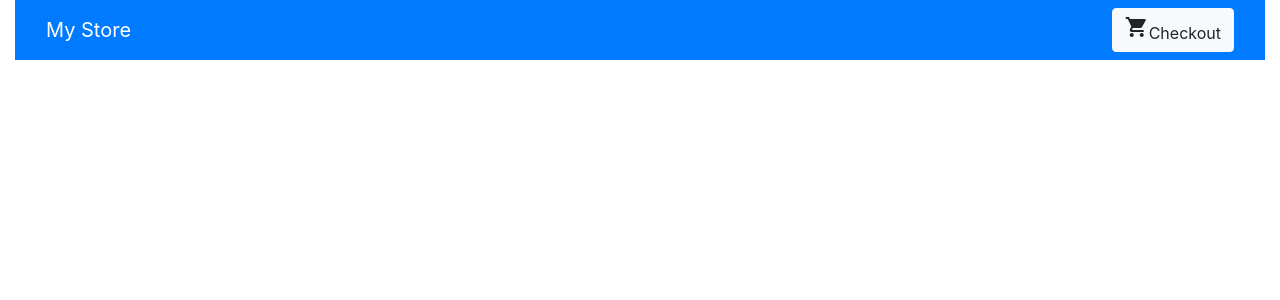
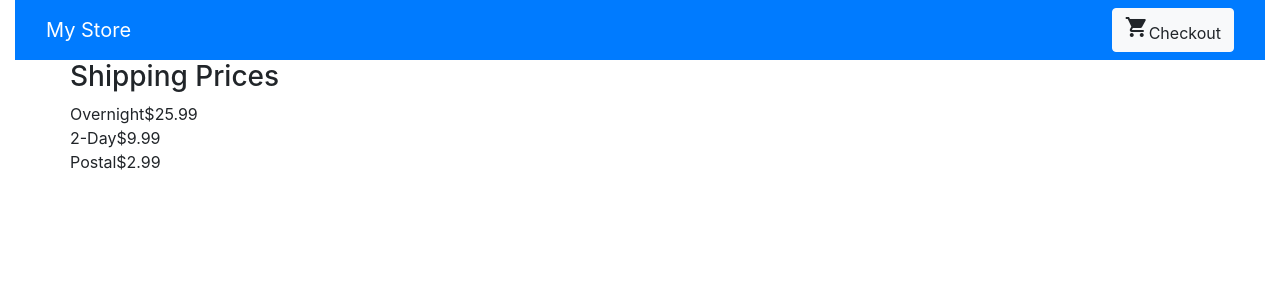
Before and after one commit to JustynaJPL/AngularTutStore, an Angular app: page /shipping in a window 1280 px wide. Before the commit this address led to /. Shown: the top 300 px of the page. Built offline with nearby package versions, Linux system fonts and the light colour scheme.

Commit message:
Shipping component added

```diff
--- a/src/app/app-routing.module.ts
+++ b/src/app/app-routing.module.ts
@@ -3,11 +3,13 @@
 import { ProductListComponent } from './product-list/product-list.component';
 import {ProductDetailsComponent} from './product-details/product-details.component';
 import {CartComponent} from './cart/cart.component';
+import {ShippingComponent} from './shipping/shipping.component';
 
 const routes: Routes = [
   { path: '', component: ProductListComponent },
   { path: 'products/:productId', component: ProductDetailsComponent },
-  { path: 'cart', component: CartComponent }
+  { path: 'cart', component: CartComponent },
+  { path: 'shipping', component: ShippingComponent}
 ];
 
 @NgModule({
--- a/src/app/app.module.ts
+++ b/src/app/app.module.ts
@@ -10,6 +10,7 @@
 import { ProductDetailsComponent } from './product-details/product-details.component';
 import { CartComponent } from './cart/cart.component';
 import { HttpClientModule} from '@angular/common/http';
+import { ShippingComponent } from './shipping/shipping.component';
 
 @NgModule({
   declarations: [
@@ -18,7 +19,8 @@
     ProductListComponent,
     ProductAlertsComponent,
     ProductDetailsComponent,
-    CartComponent
+    CartComponent,
+    ShippingComponent
   ],
   imports: [
     BrowserModule,
--- a/src/app/cart/cart.component.html
+++ b/src/app/cart/cart.component.html
@@ -1,4 +1,7 @@
 <h3>Cart</h3>
+<p>
+  <a routerLink="/shipping">Shipping Prices</a>
+</p>
 <div class="cart-item" *ngFor="let item of items">
   <span>{{ item.name }}</span>
   <span>{{ item.price | currency }}</span>
--- /dev/null
+++ b/src/app/shipping/shipping.component.html
@@ -0,0 +1,6 @@
+<h3>Shipping Prices</h3>
+
+<div class="shipping-item" *ngFor="let shipping of shippingCosts | async">
+  <span>{{ shipping.type }}</span>
+  <span>{{ shipping.price | currency }}</span>
+</div>
--- /dev/null
+++ b/src/app/shipping/shipping.component.ts
@@ -0,0 +1,18 @@
+import { Component, OnInit } from '@angular/core';
+import {CartService} from '../cart.service';
+
+@Component({
+  selector: 'app-shipping',
+  templateUrl: './shipping.component.html',
+  styleUrls: ['./shipping.component.scss']
+})
+export class ShippingComponent implements OnInit {
+
+  constructor(private cartService:CartService) { }
+
+  ngOnInit(): void {
+  }
+
+  shippingCosts = this.cartService.getShippingPrices();
+
+}
```
Also changed, not shown: src/app/shipping/shipping.component.scss (added), 1 other file (tests, documents, lock files or other folders).
